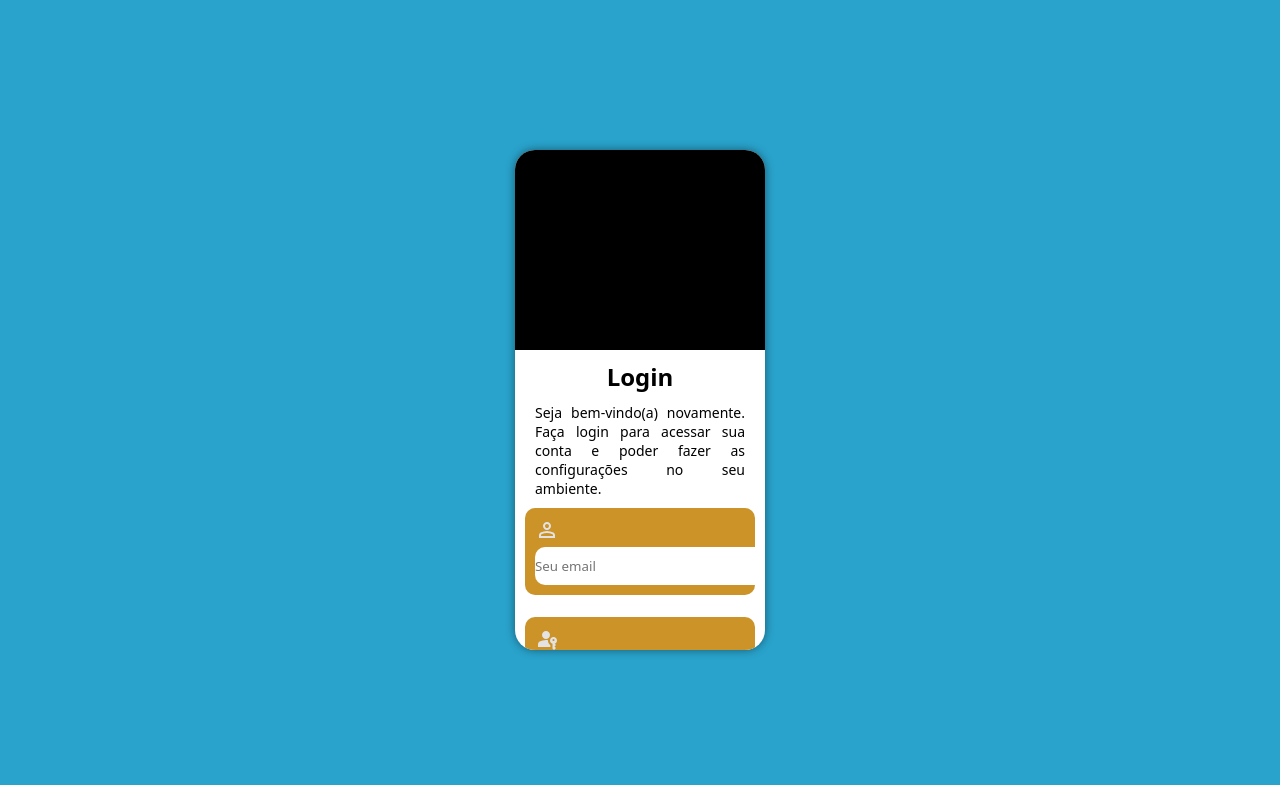
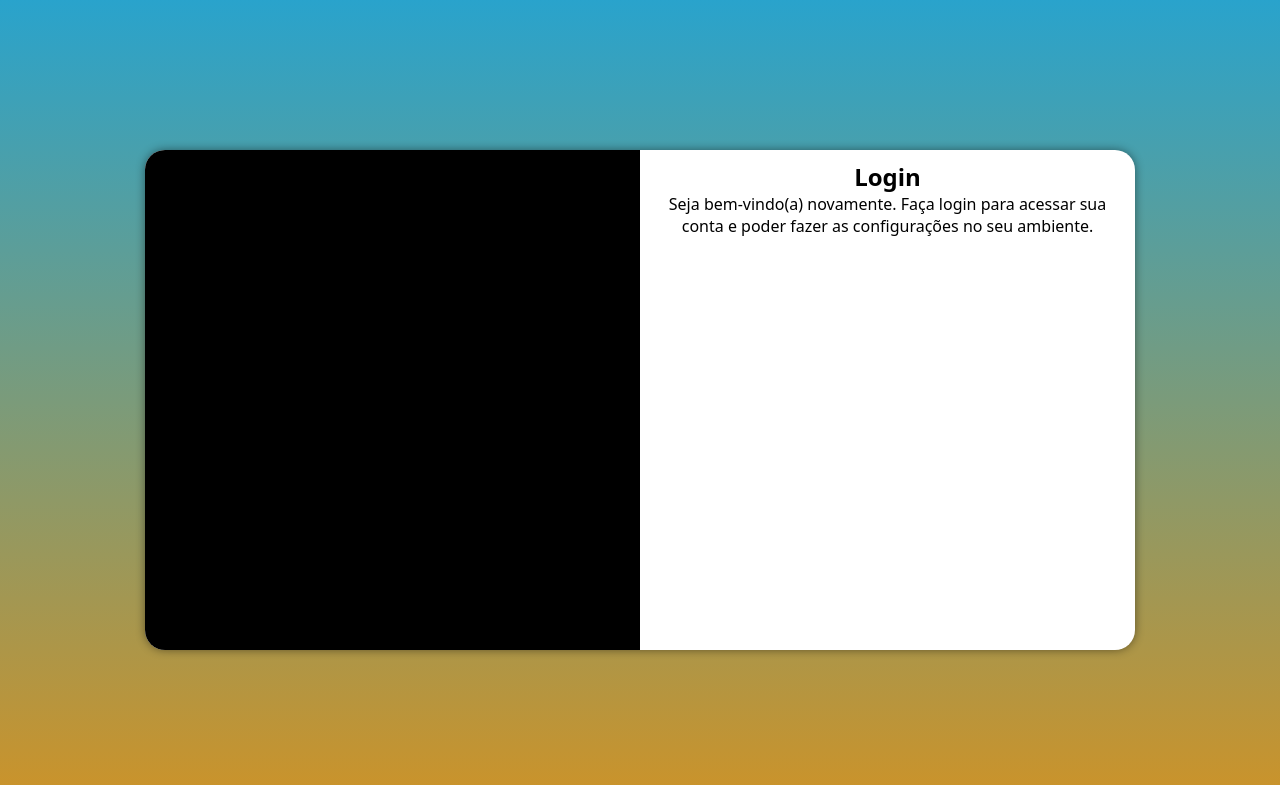
Before and after one commit to rafatrujillo/projeto-login, a plain HTML site: page index.html in a window 1280 px wide. Drawn offline with Linux system fonts and the light colour scheme.

Commit message:
mudancas projeto

```diff
--- /dev/null
+++ b/estilos/media-query.css
@@ -0,0 +1,43 @@
+@charset "UTF-8";
+
+@media screen and (min-width: 768px) and (max-width: 992px) {
+    body {
+        background-image: linear-gradient(to top, #cc9329, #29a3cc);
+    }
+
+    section#login {
+        width: 80vw;
+    }
+
+    section#login > div#imagem {
+        float: left;
+        width: 30%;
+        height: 100%;
+    }
+
+    section#login > div#formulario {
+        float: right;
+        width: 70%;
+    }
+}
+
+@media screen and (min-width: 992px) {
+    body {
+        background-image: linear-gradient(to top, #cc9329, #29a3cc);
+    }
+
+    section#login {
+        width: 990px;
+    }
+
+    section#login > div#imagem {
+        float: left;
+        width: 50%;
+        height: 100%;
+    }
+
+    section#login > div#formulario {
+        float: right;
+        width: 50%;
+    }
+}
--- a/estilos/style.css
+++ b/estilos/style.css
@@ -39,12 +39,15 @@ section#login {
     left: 50%;
     transform: translate(-50%, -50%);
     box-shadow: 0px 0px 10px rgba(0, 0, 0, 0.452);
+
+    transition: width 1s, height 1s;
 }
 
 section#login > div#imagem {
     display: block;
     background: black url(../imagens/fundo.jpg) no-repeat;
     background-size: cover;
+    background-position: left bottom;
     height: 200px;
 }
 
@@ -52,31 +55,3 @@ section#login > div#imagem {
     display: block;
     padding: 10px;
 }
-
-#formulario p {
-    text-align: justify;
-    font-size: 14px;
-    padding: 10px;
-}
-
-.fundo {
-    display: block;
-    color: white;
-    background-color: #cc9329;
-    text-align: left;
-    padding: 10px;
-    margin: 0px auto;
-    border-radius: 10px;
-}
-
-#inome {
-    padding: 10px 140px 10px 0px;
-    border-radius: 10px;
-    border: none;
-}
-
-#isenha {
-    padding: 10px 140px 10px 0px;
-    border-radius: 10px;
-    border: none;
-}
--- a/index.html
+++ b/index.html
@@ -5,6 +5,7 @@
     <meta name="viewport" content="width=device-width, initial-scale=1.0">
     <title>Tela de Login</title>
     <link rel="stylesheet" href="estilos/style.css">
+    <link rel="stylesheet" href="/estilos/media-query.css">
 </head>
 <body>
     <main>
@@ -18,19 +19,7 @@
                 <p>Seja bem-vindo(a) novamente. Faça login para acessar sua conta e poder fazer as configurações no seu ambiente.</p>
 
                 <form action="login.php" method="post" autocomplete="on">
-                    <div class="fundo">
-                        <label for="inome"><svg xmlns="http://www.w3.org/2000/svg" height="24px" viewBox="0 -960 960 960" width="24px" fill="#e3e3e3"><path d="M480-480q-66 0-113-47t-47-113q0-66 47-113t113-47q66 0 113 47t47 113q0 66-47 113t-113 47ZM160-160v-112q0-34 17.5-62.5T224-378q62-31 126-46.5T480-440q66 0 130 15.5T736-378q29 15 46.5 43.5T800-272v112H160Zm80-80h480v-32q0-11-5.5-20T700-306q-54-27-109-40.5T480-360q-56 0-111 13.5T260-306q-9 5-14.5 14t-5.5 20v32Zm240-320q33 0 56.5-23.5T560-640q0-33-23.5-56.5T480-720q-33 0-56.5 23.5T400-640q0 33 23.5 56.5T480-560Zm0-80Zm0 400Z"/></svg></label>
-                        <input type="email" name="nome" id="inome" autocomplete="email" placeholder="Seu email" required>
-                    </div>
-                    <br>
-                    <div class="fundo">
-                        <label for="isenha"><svg xmlns="http://www.w3.org/2000/svg" height="24px" viewBox="0 -960 960 960" width="24px" fill="#e3e3e3"><path d="M120-160v-112q0-34 17.5-62.5T184-378q62-31 126-46.5T440-440q20 0 40 1.5t40 4.5q-4 58 21 109.5t73 84.5v80H120ZM760-40l-60-60v-186q-44-13-72-49.5T600-420q0-58 41-99t99-41q58 0 99 41t41 99q0 45-25.5 80T790-290l50 50-60 60 60 60-80 80ZM440-480q-66 0-113-47t-47-113q0-66 47-113t113-47q66 0 113 47t47 113q0 66-47 113t-113 47Zm300 80q17 0 28.5-11.5T780-440q0-17-11.5-28.5T740-480q-17 0-28.5 11.5T700-440q0 17 11.5 28.5T740-400Z"/></svg></label>
-                        <input type="password" name="senha" id="isenha" placeholder="Sua senha" autocomplete="off" required>
-                    </div>
-                    <br>
-                    <input type="submit" value="Entrar">
-                    <br>
-                    <input type="submit" value="Esqueci a senha">
+
                 </form>
             </div>
         </section>
```
